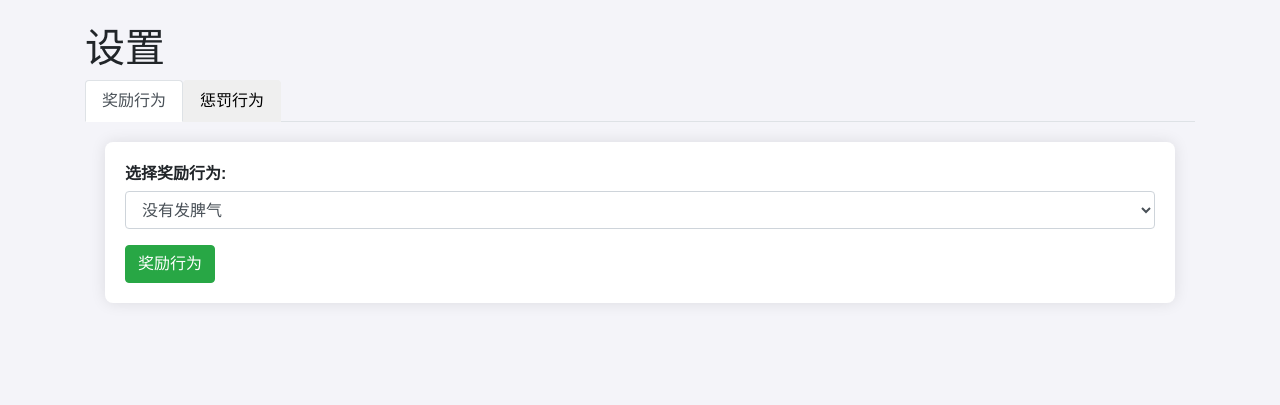
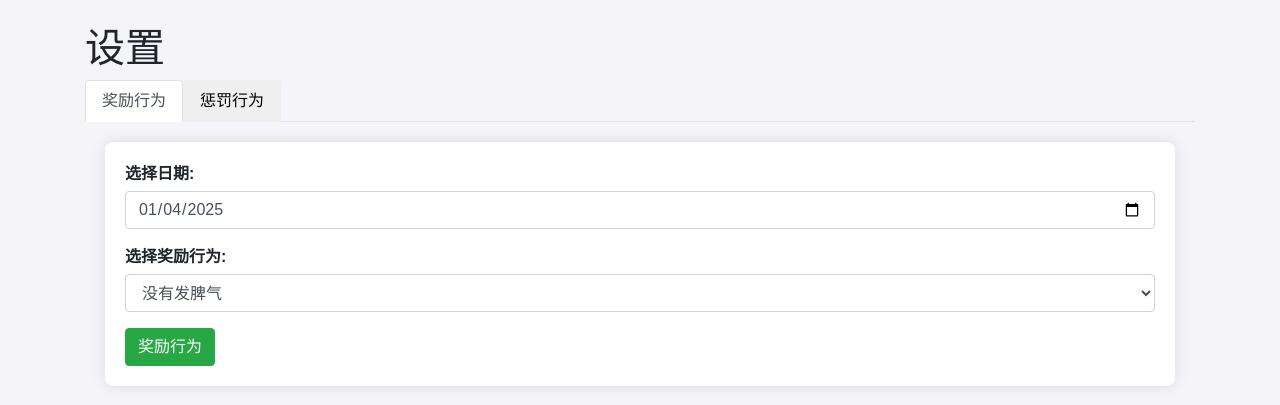
Before and after one commit to zhaoweiguo/babyscore, a Flask app: page /settings in a window 1280 px wide. Shown: the part 44-449 px from the top of the page. Run offline with Flask 3, Linux system fonts and the light colour scheme; some libraries are stand-ins or nearby versions.

Commit message:
增加日期的选择

```diff
--- a/babyscore/app.py
+++ b/babyscore/app.py
@@ -46,7 +46,8 @@ def show_action_logs():
 
 @app.route("/settings", methods=['GET'])
 def show_settings():
-    return render_template("settings.html")
+    today = datetime.now().strftime('%Y-%m-%d')  # 获取当前日期
+    return render_template("settings.html", today=today)
 
 @app.route("/points_chart", methods=['GET'])
 def show_points_chart():
@@ -73,8 +74,9 @@ def handle_action():
     # 使用全局的 LearningSystem 实例
     actionType = request.form['actionType']  # reward, punishment
     action = request.form['action']
-    log.debug(f"Received action: {action}, type: {actionType}")
-    result = system.handle_action(actionType, action)
+    actionDate = request.form.get('actionDate', datetime.now().strftime('%Y-%m-%d'))  # 获取选择的日期，默认为当前日期
+    log.debug(f"Received action: {action}, type: {actionType}, date: {actionDate}")
+    result = system.handle_action(actionType, action, actionDate)  # 传递日期参数
     return jsonify(result)
 
 @app.route("/api/points_data", methods=['GET'])
--- a/babyscore/logic.py
+++ b/babyscore/logic.py
@@ -78,11 +78,11 @@ class LearningSystem:
 
 
     # 处理行为
-    def handle_action(self, actionType, action):
+    def handle_action(self, actionType, action, actionDate):
         if actionType == ActionType.reward.name or actionType == ActionType.punishment.name:
             score_type, points = self.actions[action]
             self.update_points(score_type, points)
-            self.service_action_log.insert_log_action_item(score_type, action, points)
+            self.service_action_log.insert_log_action_item(score_type, action, points, actionDate)
             self.action_logs = self.service_action_log.get_action_logs_from_db()  # 更新行为日志列表
         else:
             log.warning("未知的行为")
--- a/templates/settings.html
+++ b/templates/settings.html
@@ -29,6 +29,10 @@
             <div class="tab-pane fade show active" id="reward" role="tabpanel" aria-labelledby="reward-tab">
                 <form id="rewardForm">
                     <div class="form-group">
+                        <label for="actionDate">选择日期:</label>
+                        <input type="date" name="actionDate" id="actionDate" class="form-control" value="{{ today }}">
+                    </div>
+                    <div class="form-group">
                         <label for="rewardAction">选择奖励行为:</label>
                         <select name="rewardAction" id="rewardAction" class="form-control">
                             <option value="没有发脾气">没有发脾气</option>
@@ -43,6 +47,10 @@
             <div class="tab-pane fade" id="punishment" role="tabpanel" aria-labelledby="punishment-tab">
                 <form id="punishmentForm">
                     <div class="form-group">
+                        <label for="actionDate">选择日期:</label>
+                        <input type="date" name="actionDate" id="actionDate" class="form-control" value="{{ today }}">
+                    </div>
+                    <div class="form-group">
                         <label for="punishmentAction">选择惩罚行为:</label>
                         <select name="punishmentAction" id="punishmentAction" class="form-control">
                             <option value="发脾气">发脾气</option>
@@ -53,6 +61,11 @@
                     <button type="submit" class="btn btn-danger">惩罚行为</button>
                 </form>
             </div>
+        </div>
+
+        <!-- 添加浮框用于显示提交结果 -->
+        <div id="alertBox" class="alert alert-success mt-4" role="alert" style="display: none;">
+            行为已成功提交！
         </div>
 
         <script>
@@ -69,15 +82,17 @@
 
                     const formData = new FormData(this);
                     const action = formData.get('rewardAction');
+                    const actionDate = formData.get('actionDate');
 
                     console.log('Selected reward action:', action);  // 添加调试日志
+                    console.log('Selected date:', actionDate);  // 添加调试日志
 
                     fetch('/api/handle_action', {
                         method: 'POST',
                         headers: {
                             'Content-Type': 'application/x-www-form-urlencoded',
                         },
-                        body: new URLSearchParams({ actionType: 'reward', action: action }).toString(),
+                        body: new URLSearchParams({ actionType: 'reward', action: action, actionDate: actionDate }).toString(),
                     })
                     .then(response => {
                         console.log('Response status:', response.status);  // 添加调试日志
@@ -90,6 +105,9 @@
                         $('#currentLevel').text(data.current_level);
                         $('#currentSubLevel').text(data.current_sub_level);
                         $('#currentPoints').text(data.current_points);
+
+                        // 显示成功提示浮框
+                        $('#alertBox').show().delay(3000).fadeOut();
                     })
                     .catch(error => {
                         console.error('Error:', error);  // 添加调试日志
@@ -102,15 +120,17 @@
 
                     const formData = new FormData(this);
                     const action = formData.get('punishmentAction');
+                    const actionDate = formData.get('actionDate');
 
                     console.log('Selected punishment action:', action);  // 添加调试日志
+                    console.log('Selected date:', actionDate);  // 添加调试日志
 
                     fetch('/api/handle_action', {
                         method: 'POST',
                         headers: {
                             'Content-Type': 'application/x-www-form-urlencoded',
                         },
-                        body: new URLSearchParams({ actionType: 'punishment', action: action }).toString(),
+                        body: new URLSearchParams({ actionType: 'punishment', action: action, actionDate: actionDate }).toString(),
                     })
                     .then(response => {
                         console.log('Response status:', response.status);  // 添加调试日志
@@ -123,6 +143,9 @@
                         $('#currentLevel').text(data.current_level);
                         $('#currentSubLevel').text(data.current_sub_level);
                         $('#currentPoints').text(data.current_points);
+
+                        // 显示成功提示浮框
+                        $('#alertBox').show().delay(3000).fadeOut();
                     })
                     .catch(error => {
                         console.error('Error:', error);  // 添加调试日志
```
Also changed, not shown: babyscore/config.py (+6 -7 lines), babyscore/db/service_action_log.py (+5 -3 lines).
